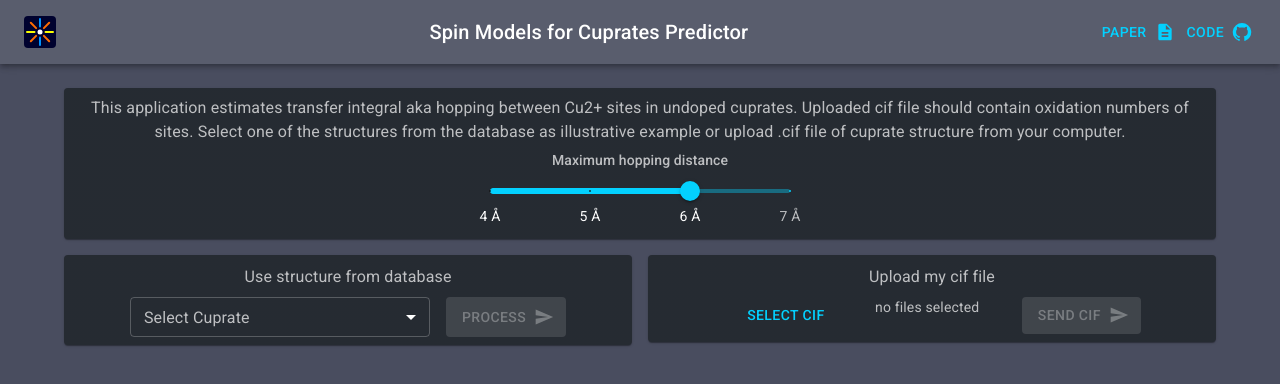
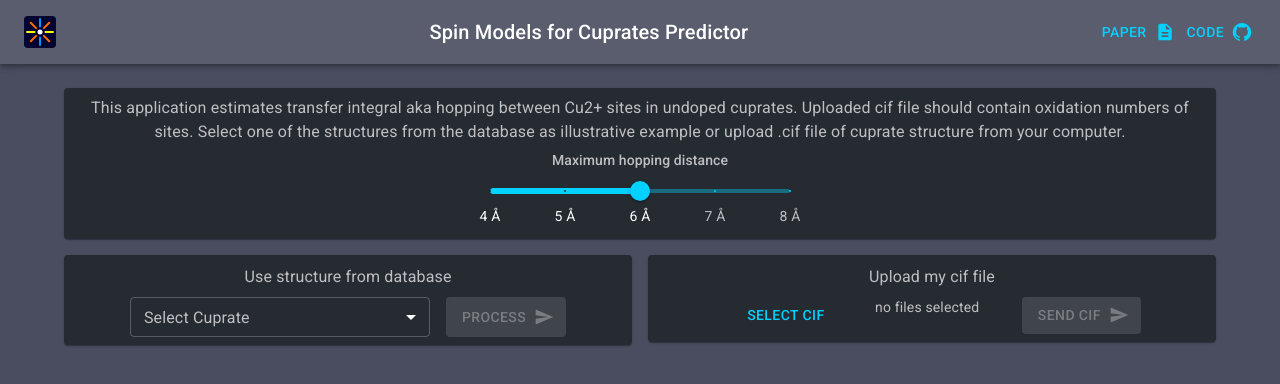
Before and after one commit to denyskononenko/smcp, a React (Create React App) app: page / in a window 1280 px wide. Shown: the top 384 px of the page. Built offline with nearby package versions, Linux system fonts and the light colour scheme.

Commit message:
fix: maxR is increased to 8 Ang

```diff
--- a/src/Form.js
+++ b/src/Form.js
@@ -31,6 +31,7 @@ const sliderMarks = [
     {value: 5, label: '5 Å'},
     {value: 6, label: '6 Å'},
     {value: 7, label: '7 Å'},
+    {value: 8, label: '8 Å'},
 ];
 
 const Item = styled(Paper)(({ theme }) => ({
@@ -208,7 +209,7 @@ class Form extends Component {
                             getAriaValueText={this.valuetext}
                             step={0.5}
                             min={4}
-                            max={7}
+                            max={8}
                             valueLabelDisplay="auto"
                             marks={sliderMarks}/>
                         </Box>
```
